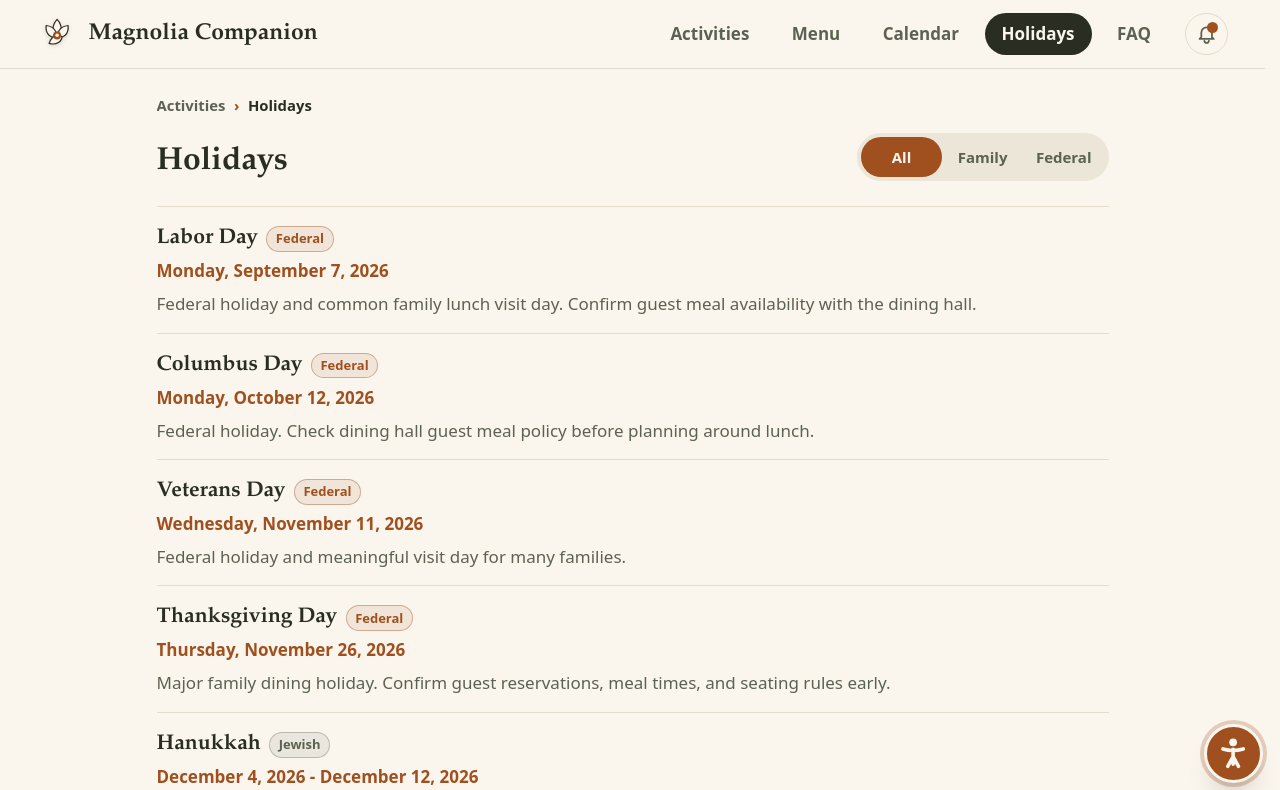
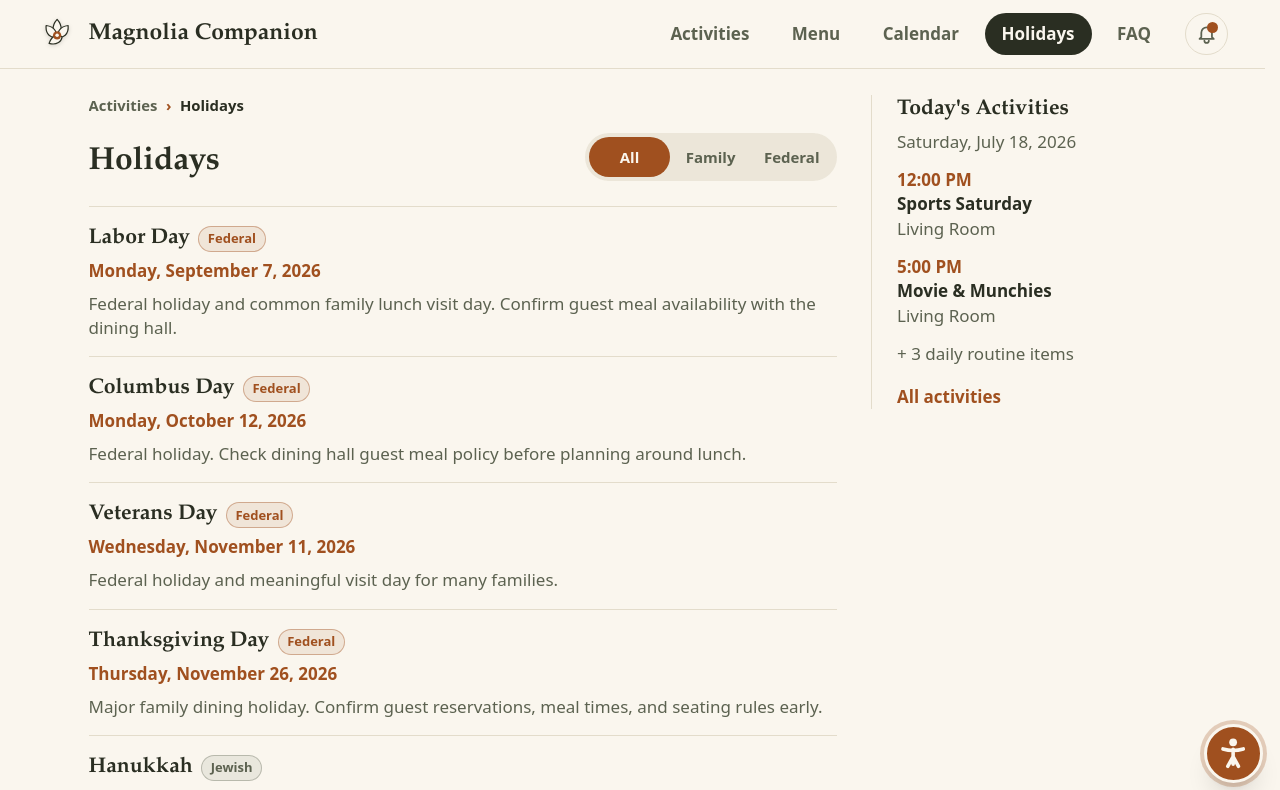
Before and after one commit to dillo/magnolia-companion, a Next.js app: page /visits in a window 1280 px wide. Shown: the top 790 px of the page. Built offline with nearby package versions, Linux system fonts and the light colour scheme.

Commit message:
feat: add activities sidebar to holidays

```diff
--- a/app/visits/page.tsx
+++ b/app/visits/page.tsx
@@ -1,6 +1,6 @@
-import { loadVisitDays } from "@/lib/content";
+import { loadActivityMonths, loadVisitDays } from "@/lib/content";
 import VisitsClient from "@/components/VisitsClient";
 
 export default function VisitsPage() {
-  return <VisitsClient visitDays={loadVisitDays()} />;
+  return <VisitsClient months={loadActivityMonths()} visitDays={loadVisitDays()} />;
 }
--- a/components/MenuClient.tsx
+++ b/components/MenuClient.tsx
@@ -1,14 +1,14 @@
 "use client";
 
 import { useEffect, useMemo, useRef, useState } from "react";
-import Link from "next/link";
-import type { ActivityDay, ActivityMonth, MenuWeek } from "@/lib/schema";
-import { addDaysISO, dayNameOfISO, longDateOfISO, formatTime, sundayOfISO } from "@/lib/dates";
+import type { ActivityMonth, MenuWeek } from "@/lib/schema";
+import { addDaysISO, dayNameOfISO, longDateOfISO, sundayOfISO } from "@/lib/dates";
 import { findActivityDay, menuWeekFor, publishedMenuWeeks } from "@/lib/lookup";
 import Breadcrumbs from "@/components/Breadcrumbs";
 import MealCards from "@/components/MealCards";
 import EmptyState from "@/components/EmptyState";
 import ScanLightbox from "@/components/ScanLightbox";
+import TodayActivitiesSummary from "@/components/TodayActivitiesSummary";
 import { useToday } from "@/components/useToday";
 
 function weekRangeLabel(start: string): string {
@@ -127,44 +127,3 @@ export default function MenuClient({ weeks, months }: { weeks: MenuWeek[]; month
     </div>
   );
 }
-
-function TodayActivitiesSummary({ day, today }: { day: ActivityDay | null; today: string }) {
-  const specials = day?.events.filter((event) => !event.routine).slice(0, 4) ?? [];
-  const routineCount = day ? day.events.filter((event) => event.routine).length : 0;
-
-  return (
-    <aside className="pt-1 text-moss lg:sticky lg:top-6 lg:border-l lg:border-hairline lg:pl-6 lg:pt-0">
-      <div className="mb-3">
-        <h2 className="font-display text-xl font-semibold text-ink">Today&apos;s Activities</h2>
-        <p className="mt-1 text-moss">
-          {dayNameOfISO(today)}, {longDateOfISO(today)}
-        </p>
-      </div>
-
-      {!day ? (
-        <p>{today.slice(0, 7)}&apos;s calendar hasn&apos;t been added yet.</p>
-      ) : specials.length === 0 ? (
-        <p>No special activities listed for today.</p>
-      ) : (
-        <div className="space-y-3">
-          {specials.map((event, index) => (
-            <section key={index}>
-              <div className="font-semibold tabular-nums text-copper">
-                {event.start ? formatTime(event.start) : "All day"}
-              </div>
-              <div className="font-semibold leading-snug text-ink">{event.title}</div>
-              {event.location && <div>{event.location}</div>}
-            </section>
-          ))}
-          {routineCount > 0 && (
-            <p>+ {routineCount} daily routine items</p>
-          )}
-        </div>
-      )}
-
-      <Link href="/" className="mt-4 inline-block font-semibold text-copper underline-offset-4 hover:underline">
-        All activities
-      </Link>
-    </aside>
-  );
-}
--- /dev/null
+++ b/components/TodayActivitiesSummary.tsx
@@ -0,0 +1,44 @@
+import Link from "next/link";
+import type { ActivityDay } from "@/lib/schema";
+import { dayNameOfISO, formatTime, longDateOfISO } from "@/lib/dates";
+
+export default function TodayActivitiesSummary({ day, today }: { day: ActivityDay | null; today: string }) {
+  const specials = day?.events.filter((event) => !event.routine).slice(0, 4) ?? [];
+  const routineCount = day ? day.events.filter((event) => event.routine).length : 0;
+
+  return (
+    <aside className="pt-1 text-moss lg:sticky lg:top-6 lg:border-l lg:border-hairline lg:pl-6 lg:pt-0">
+      <div className="mb-3">
+        <h2 className="font-display text-xl font-semibold text-ink">Today&apos;s Activities</h2>
+        <p className="mt-1 text-moss">
+          {dayNameOfISO(today)}, {longDateOfISO(today)}
+        </p>
+      </div>
+
+      {!day ? (
+        <p>{today.slice(0, 7)}&apos;s calendar hasn&apos;t been added yet.</p>
+      ) : specials.length === 0 ? (
+        <p>No special activities listed for today.</p>
+      ) : (
+        <div className="space-y-3">
+          {specials.map((event, index) => (
+            <section key={index}>
+              <div className="font-semibold tabular-nums text-copper">
+                {event.start ? formatTime(event.start) : "All day"}
+              </div>
+              <div className="font-semibold leading-snug text-ink">{event.title}</div>
+              {event.location && <div>{event.location}</div>}
+            </section>
+          ))}
+          {routineCount > 0 && (
+            <p>+ {routineCount} daily routine items</p>
+          )}
+        </div>
+      )}
+
+      <Link href="/" className="mt-4 inline-block font-semibold text-copper underline-offset-4 hover:underline">
+        All activities
+      </Link>
+    </aside>
+  );
+}
--- a/components/VisitsClient.tsx
+++ b/components/VisitsClient.tsx
@@ -1,9 +1,10 @@
 "use client";
 
 import { useMemo, useState } from "react";
-import type { VisitDay, VisitDayType } from "@/lib/schema";
-import { upcomingVisitDays } from "@/lib/lookup";
+import type { ActivityMonth, VisitDay, VisitDayType } from "@/lib/schema";
+import { findActivityDay, upcomingVisitDays } from "@/lib/lookup";
 import Breadcrumbs from "@/components/Breadcrumbs";
+import TodayActivitiesSummary from "@/components/TodayActivitiesSummary";
 import { useToday } from "@/components/useToday";
 import { VisitDayCard } from "@/components/VisitDays";
 import EmptyState from "@/components/EmptyState";
@@ -14,7 +15,13 @@ const FILTERS: { key: VisitDayType | "all"; label: string }[] = [
   { key: "federal", label: "Federal" },
 ];
 
-export default function VisitsClient({ visitDays }: { visitDays: VisitDay[] }) {
+export default function VisitsClient({
+  months,
+  visitDays,
+}: {
+  months: ActivityMonth[];
+  visitDays: VisitDay[];
+}) {
   const today = useToday();
   const [filter, setFilter] = useState<VisitDayType | "all">("all");
 
@@ -25,8 +32,11 @@ export default function VisitsClient({ visitDays }: { visitDays: VisitDay[] }) {
 
   if (!today) return null;
 
+  const todayActivities = findActivityDay(months, today);
+
   return (
-    <div className="mx-auto max-w-4xl">
+    <div className="mx-auto grid max-w-5xl gap-8 lg:grid-cols-[minmax(0,1fr)_18rem] lg:items-start">
+      <section className="min-w-0">
         <Breadcrumbs />
         <div className="md:flex md:items-end md:justify-between md:gap-6">
           <div>
@@ -49,6 +59,9 @@ export default function VisitsClient({ visitDays }: { visitDays: VisitDay[] }) {
         </div>
 
         {filtered.length === 0 && <EmptyState message="No upcoming holidays match this filter." />}
+      </section>
+
+      <TodayActivitiesSummary day={todayActivities} today={today} />
     </div>
   );
 }
```
Lines whose indentation alone changed are shown as unchanged.
